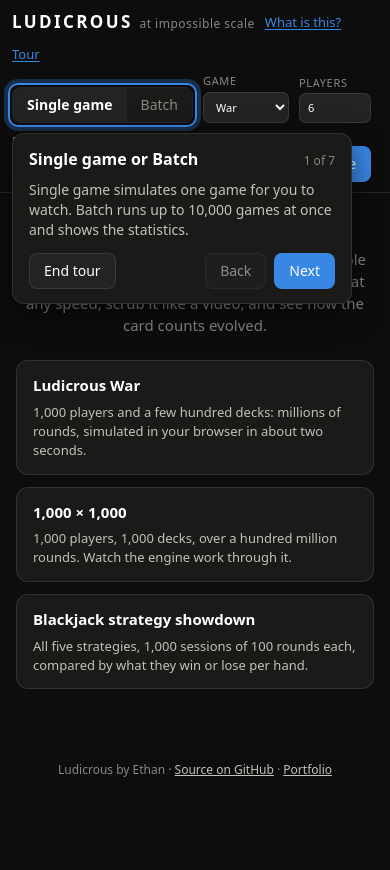
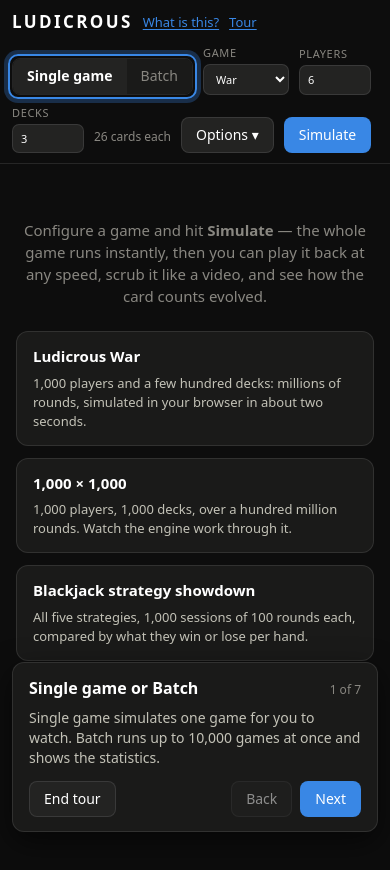
Before and after one commit to CodeManEthan/ludicrous, a plain HTML site: page web/index.html in a window 390 px wide. Both pictures are taken after a click on the button "Show me around". Before the commit the page ends 844 px from the top, so only its background shows below. Drawn offline with Linux system fonts and the light colour scheme.

Commit message:
web: fit the welcome popup and the tour to a phone screen
At 640px and below the popup's two choices stack at full width, and the
tour panel docks at the bottom of the viewport. Each step's element is
scrolled into the space above the panel (one taller than that space shows
from its top), the rings cover only the visible part, and the page is
padded by the panel's height while the tour is open so the last elements
can scroll up too. The short tagline is hidden at phone width, so the
title, What is this? and Tour share the first header row down to 320px.

Co-Authored-By: Claude Opus 5.5 <noreply@anthropic.com>

```diff
--- a/web/app.js
+++ b/web/app.js
@@ -3193,10 +3193,35 @@ function showTourStep(index) {
   $("#tourCount").textContent = `${index + 1} of ${tour.steps.length}`;
   $("#tourBack").disabled = index === 0;
   $("#tourNext").textContent = last ? "Done" : "Next";
-  const first = tourElements(step).find(hasBox);
-  if (first) first.scrollIntoView({ block: "nearest" });
+  placeTour();  // sizes the phone padding before the scroll below needs it
+  scrollToTourStep();
   placeTour();
   $("#tourNext").focus();
+}
+
+// The bottom of the space the step's element may use: on a phone the panel
+// docks at the bottom of the viewport, so the space ends above it.
+function tourSpaceBottom() {
+  if (!narrowScreen.matches) return window.innerHeight;
+  return window.innerHeight - $("#tourPanel").offsetHeight - 2 * TOUR_MARGIN;
+}
+
+// Brings the step's first element into view. On a phone it goes above the
+// docked panel; one taller than that space shows from its top.
+function scrollToTourStep() {
+  const first = tourElements(tour.steps[tour.index]).find(hasBox);
+  if (!first) return;
+  if (!narrowScreen.matches) {
+    first.scrollIntoView({ block: "nearest" });
+    return;
+  }
+  const box = first.getBoundingClientRect();
+  const top = TOUR_MARGIN;
+  const bottom = tourSpaceBottom();
+  let dy = 0;
+  if (box.top < top || box.height > bottom - top) dy = box.top - top;
+  else if (box.bottom > bottom) dy = box.bottom - bottom;
+  if (dy) window.scrollBy(0, dy);
 }
 
 function endTour() {
@@ -3209,20 +3234,41 @@ function endTour() {
 function placeTour() {
   if (!tour) return;
   const panel = $("#tourPanel");
+  const narrow = narrowScreen.matches;
+  // On a phone the page gets a bottom margin as tall as the docked panel,
+  // so any element, the last one included, can scroll up above it.
+  const pad = narrow ? `${panel.offsetHeight + 2 * TOUR_MARGIN}px` : "";
+  if (document.body.style.paddingBottom !== pad) document.body.style.paddingBottom = pad;
   const width = document.documentElement.clientWidth || window.innerWidth;
   const height = window.innerHeight;
+  const spaceBottom = tourSpaceBottom();
   const boxes = tourElements(tour.steps[tour.index])
     .filter(hasBox)
     .map((el) => el.getBoundingClientRect());
-  $("#tourRings").replaceChildren(...boxes.map((box) => {
+  // Each ring covers the visible part of its element: inside the viewport,
+  // and above the docked panel on a phone.
+  const rings = [];
+  for (const box of boxes) {
+    const left = Math.max(2, box.left - TOUR_RING_PAD);
+    const right = Math.min(width - 2, box.right + TOUR_RING_PAD);
+    const top = Math.max(2, box.top - TOUR_RING_PAD);
+    const bottom = Math.min(spaceBottom - 2, box.bottom + TOUR_RING_PAD);
+    if (right <= left || bottom <= top) continue;
     const ring = document.createElement("div");
     ring.className = "tour-ring";
-    ring.style.left = `${box.left - TOUR_RING_PAD}px`;
-    ring.style.top = `${box.top - TOUR_RING_PAD}px`;
-    ring.style.width = `${box.width + 2 * TOUR_RING_PAD}px`;
-    ring.style.height = `${box.height + 2 * TOUR_RING_PAD}px`;
-    return ring;
-  }));
+    ring.style.left = `${left}px`;
+    ring.style.top = `${top}px`;
+    ring.style.width = `${right - left}px`;
+    ring.style.height = `${bottom - top}px`;
+    rings.push(ring);
+  }
+  $("#tourRings").replaceChildren(...rings);
+  if (narrow) {
+    // Docked by the stylesheet.
+    panel.style.left = "";
+    panel.style.top = "";
+    return;
+  }
   const w = panel.offsetWidth;
   const h = panel.offsetHeight;
   let left = (width - w) / 2;
@@ -3257,6 +3303,7 @@ $("#tour").addEventListener("close", () => {
   tour = null;
   window.removeEventListener("scroll", placeTour);
   window.removeEventListener("resize", placeTour);
+  document.body.style.paddingBottom = "";
   $("#tourRings").replaceChildren();
   if (returnTo) returnTo.focus();
 });
--- a/web/style.css
+++ b/web/style.css
@@ -798,8 +798,9 @@ header > .link-btn { font-size: 13px; }
   main.chart-first #stats { order: 6; }
   .about-body { padding: 14px 16px 16px; }
   h1 { font-size: 17px; }
+  /* Both taglines go, so the title, "What is this?" and "Tour" share the
+     first row down to 320px. */
   h1 .tagline { display: none; }
-  h1 .tagline-short { display: inline; font-size: 12px; }  /* keeps "What is this?" on the same row */
   .welcome { padding: 0 16px; }
   main { padding: 10px 12px 32px; gap: 10px; }
   .panel { padding: 10px 12px; border-radius: 10px; }
@@ -880,4 +881,12 @@ header > .link-btn { font-size: 13px; }
     font-weight: 500;
   }
   .outliers .btn { min-height: 32px; padding: 6px 14px; }
+
+  /* The welcome popup's two choices stack at full width. */
+  .intro-actions { flex-direction: column; }
+  .intro-actions .btn { width: 100%; min-height: 40px; }
+  /* The tour panel docks at the bottom; app.js scrolls each step's element
+     into the space above it and pads the page by the panel's height. */
+  .tour-panel { left: 12px; right: 12px; bottom: 12px; width: auto; }
+  .tour-actions .btn { min-height: 32px; }
 }
```
